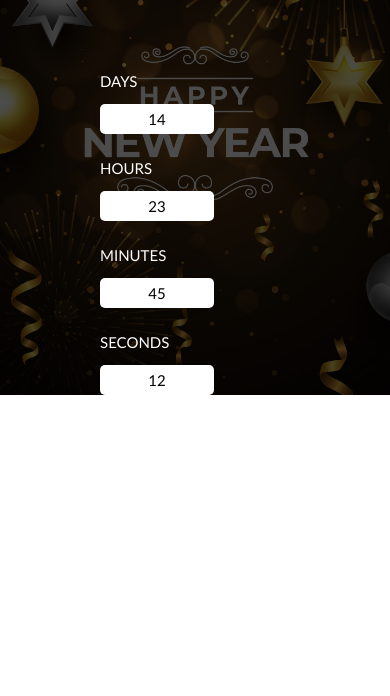
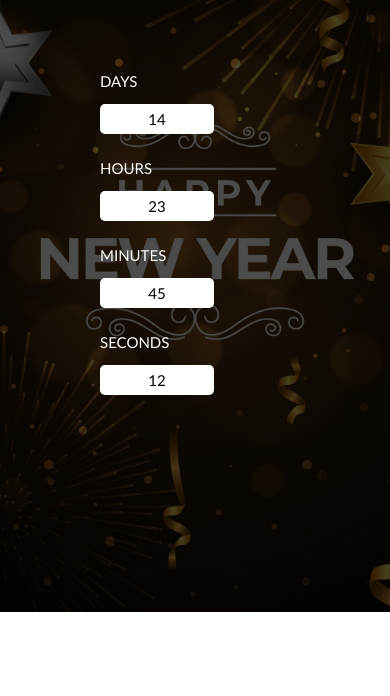
Before and after one commit to ammarshaikh22/new-pro, a plain HTML site: page index.html in a window 390 px wide. Shown: the part 148-844 px from the top of the page. Drawn offline with Linux system fonts and the light colour scheme.

Commit message:
Update index.html

```diff
--- a/index.html
+++ b/index.html
@@ -70,11 +70,11 @@
         }
         @media screen and (max-width: 1000px) {
             .main {
-                height: 100%;
+                height: 90vh;
             }
 
             .layout {
-                height: 100%;
+                height: 90vh;
             }
             .clock {
                 flex-direction: column;
```
